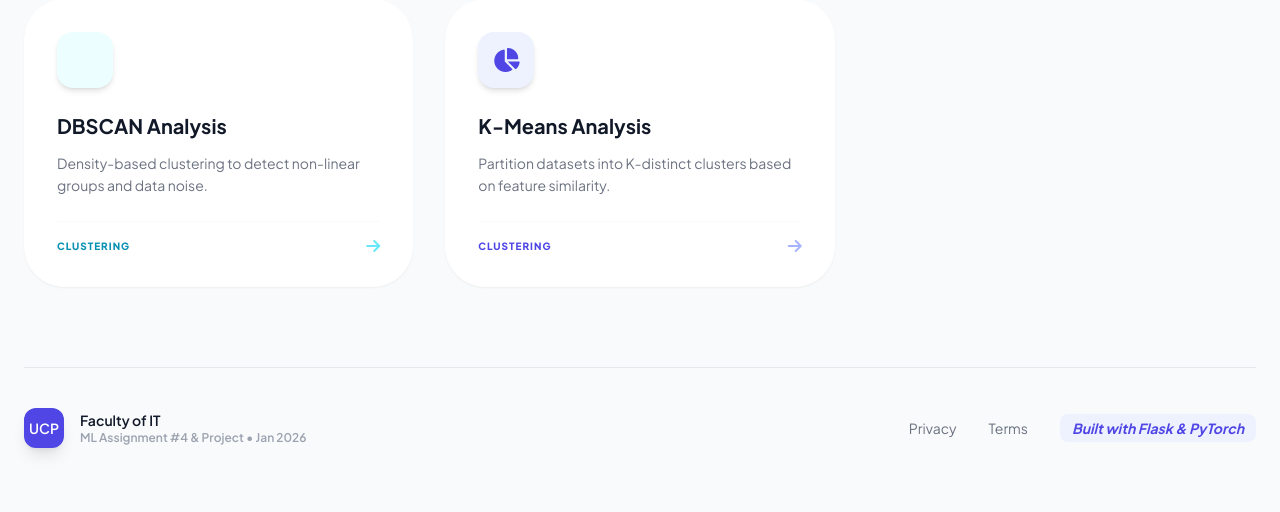
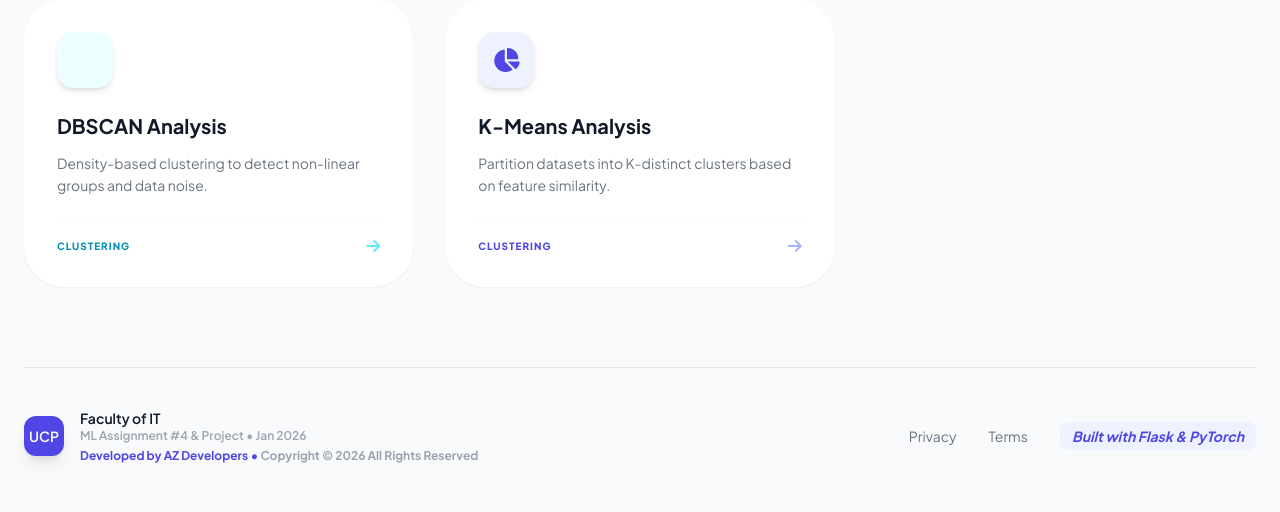
Before and after one commit to M-Ahmad561Zaheer/flask-ml-multiservice-app, a Flask app: page / in a window 1280 px wide. Shown: the part 1329-1841 px from the top of the page. Before the commit the page ends 1784 px from the top, so only its background shows below. Run offline with Flask 3, Linux system fonts and the light colour scheme; some libraries are stand-ins or nearby versions.

Commit message:
Add Copy right & link

```diff
--- a/templates/index.html
+++ b/templates/index.html
@@ -45,6 +45,10 @@
             animation: floating 3s ease-in-out infinite;
         }
 
+        html {
+                scroll-behavior: smooth;
+        }
+
         @keyframes floating {
             0%, 100% { transform: translateY(0); }
             50% { transform: translateY(-10px); }
@@ -74,9 +78,9 @@
                         A unified professional dashboard featuring Computer Vision, NLP, and advanced Unsupervised Learning algorithms.
                     </p>
                     <div class="flex flex-wrap gap-4">
-                        <button class="bg-white text-indigo-950 px-8 py-3 rounded-2xl font-bold hover:bg-indigo-50 transition-all flex items-center gap-3 shadow-xl">
+                        <a href="#services" class="inline-flex bg-white text-indigo-950 px-8 py-3 rounded-2xl font-bold hover:bg-indigo-50 transition-all items-center gap-3 shadow-xl cursor-pointer">
                             Get Started <i class="fa-solid fa-arrow-down text-xs"></i>
-                        </button>
+                        </a>
                     </div>
                 </div>
                 <div class="hidden lg:flex justify-end">
@@ -92,7 +96,7 @@
             </div>
         </div>
 
-        <div class="flex flex-col md:flex-row md:items-end justify-between mb-10 gap-4">
+        <div id="services" class="flex flex-col md:flex-row md:items-end justify-between mb-10 gap-4">
             <div>
                 <h2 class="text-3xl font-extrabold text-gray-900 tracking-tight">AI & Data Services</h2>
                 <p class="text-gray-500 mt-2 font-medium">8 specialized models ready for deployment</p>
@@ -224,6 +228,9 @@
                     <div>
                         <p class="text-gray-900">Faculty of IT</p>
                         <p class="text-xs text-gray-400">ML Assignment #4 & Project • Jan 2026</p>
+                        <p class="text-xs text-indigo-600 font-bold mt-1">
+                            Developed by AZ Developers • <span class="text-gray-400">Copyright © 2026 All Rights Reserved</span>
+                        </p>
                     </div>
                 </div>
                 <div class="flex items-center gap-8 text-sm">
```
Lines whose indentation alone changed are shown as unchanged.
